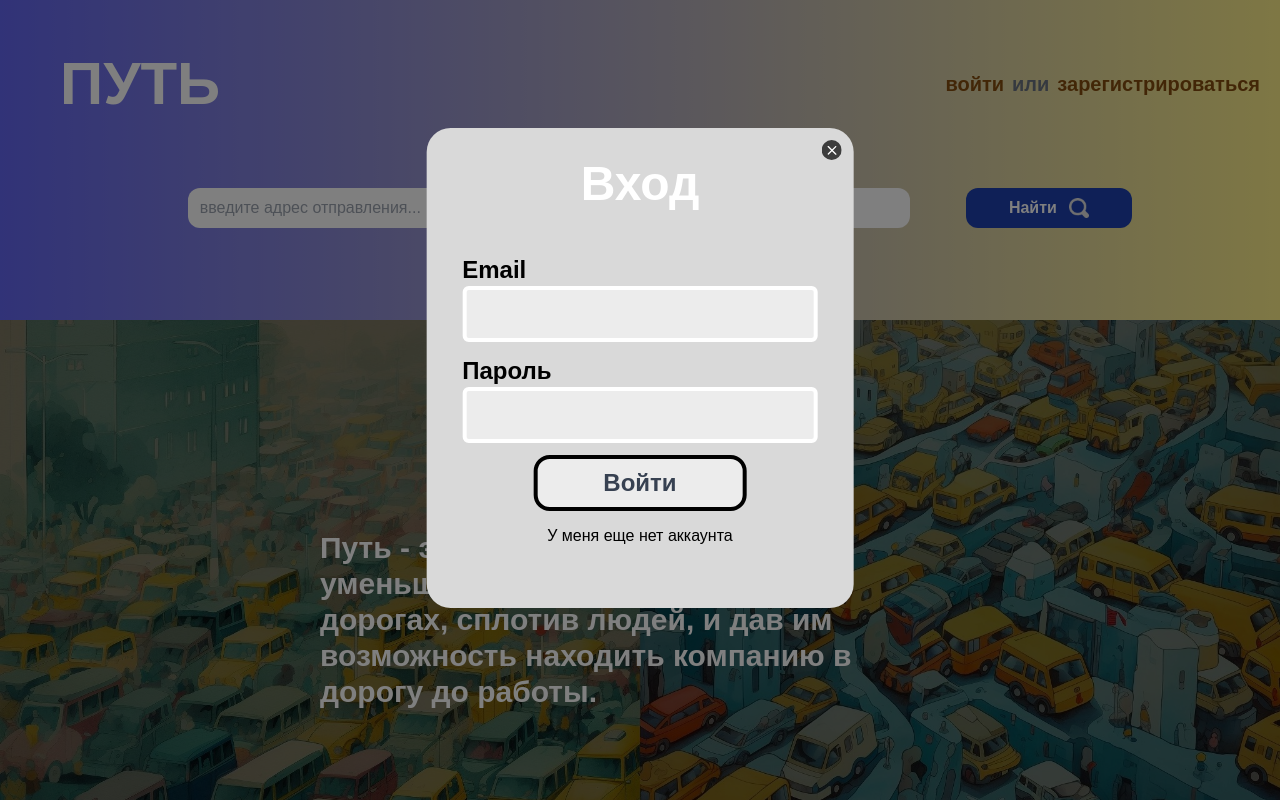
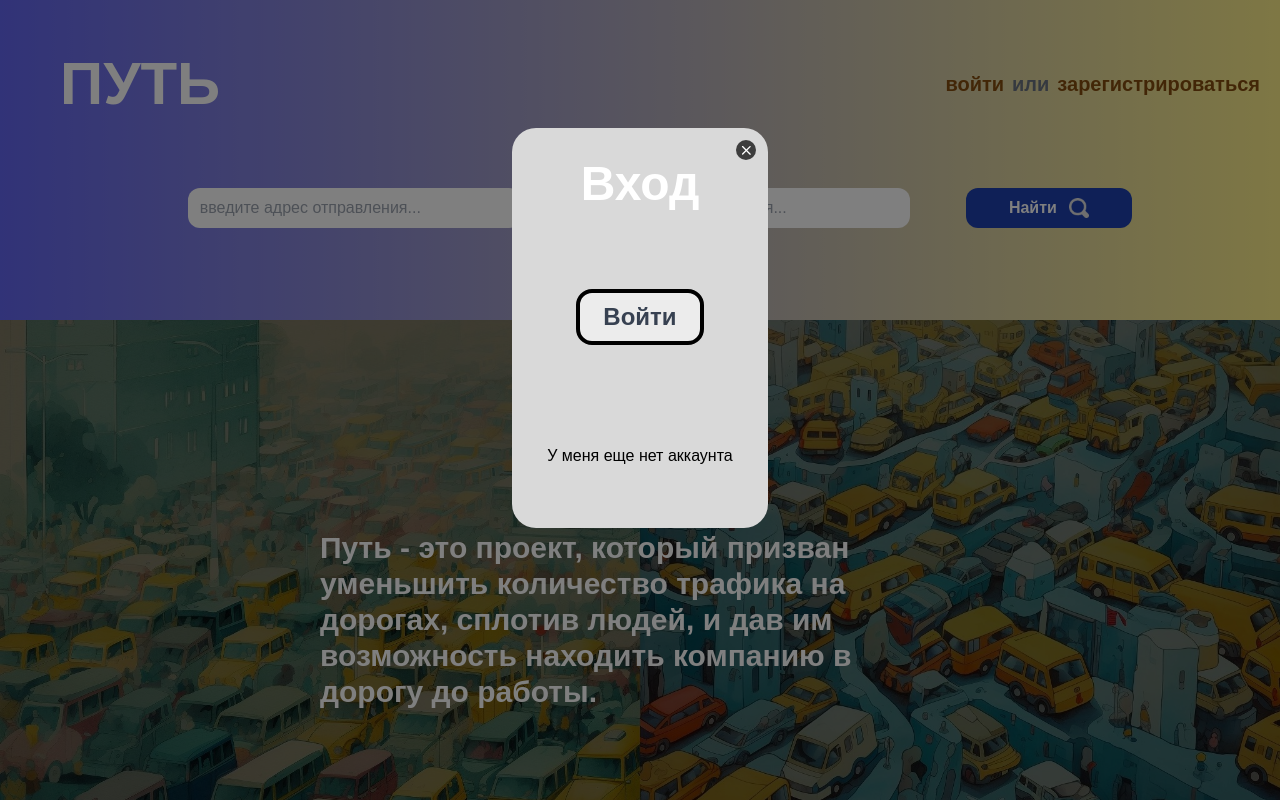
Before and after one commit to BlackSquareShip/Way, a React (Create React App) app: page / in a window 1280 px wide. Both pictures are taken after a click on the link "войти". Shown: the top 800 px of the page. Built offline with nearby package versions, Linux system fonts and the light colour scheme.

Commit message:
change by aleksey

```diff
--- a/src/components/Forms/ModalInput.tsx
+++ b/src/components/Forms/ModalInput.tsx
@@ -1,17 +1,24 @@
-interface inputProps{
-    inputId: string,
-    inputType: string,
-    labelText: string,
+import React, {ChangeEvent} from "react";
+
+interface InputProps {
+    inputId: string
+    value: string
+    labelText: string
     name: string
-    handleChange: (event : React.FormEvent) => void
+    type: string
+    handleChange: (e: ChangeEvent<HTMLInputElement>, type: string) => void
 }
 
-export function ModalInput({inputId, inputType, labelText, name, handleChange} : inputProps){
-    return(
+export function ModalInput({inputId, value,name, labelText, type, handleChange}: InputProps) {
+    return (
         <div className="flex flex-col w-5/6 m-auto">
-            <label htmlFor={inputId}  className="text-black text-2xl font-bold">{labelText}</label>
-            <input  type={inputType} name={name}  id={inputId} onChange={handleChange}
-            className="pl-3 text-gray-700 font-bold text-xl bg-[#ECECEC] h-14 rounded-xl border-4 border-white outline-none" />
+            <label htmlFor={inputId} className="text-black text-2xl font-bold">{labelText}</label>
+            <input type={type} name={inputId} id={inputId}
+                   className="pl-3 text-gray-700 font-bold text-xl bg-[#ECECEC]
+                     h-14 rounded-xl border-4 border-white outline-none"
+                   onChange={(e) => handleChange(e, name)}
+                   value={value}
+            />
         </div>
     )
 }
--- a/src/components/Forms/RegistrationForm.tsx
+++ b/src/components/Forms/RegistrationForm.tsx
@@ -1,51 +1,50 @@
-import { useState } from "react";
-import { ModalInput } from "./ModalInput";
-import { IUser } from "../../models/User";
+import React, {ChangeEvent, useState} from "react";
+import {ModalInput} from "./ModalInput";
+import {IUser} from "../../models/User";
 import axios from 'axios';
 
-const User: IUser= {
+const User = {
     fio: "",
     email: "",
     password: ""
 }
 
+export function RegistrationForm() {
+    const [formData, setFormData] = useState<IUser>(User);
+    console.log(formData)
 
-
-export function RegistrationForm(){
-    const [state, setState] = useState({User});
-
-    const handleSubmit = (event : React.FormEvent) => {
+    const handleSubmit = (event: React.FormEvent) => {
         event.preventDefault();
 
-        const response = axios.post<IUser>("http://localhost:3030", User)
+        // const response = axios.post<IUser>("http://localhost:3030/users/createUser", state).then()
 
         // onCreate((await response).data)
     };
 
-    const handleChange = (event : any) => {
-      const fio = event.target.fio;
-      const email = event.target.email;
-      const password = event.target.password;
-      User.fio = fio
-      User.email = email
-      User.password = password
-      setState({User});
+    const handleChange = (event: ChangeEvent<HTMLInputElement>, field: string) => {
+
+        setFormData(prev => ({...prev, [field]: event.target.value}))
+
     };
 
 
     return (
-        <form className="w-full h-5/6 flex flex-col mb-10">
+        <form className="w-full h-5/6 flex flex-col mb-10" onSubmit={handleSubmit}>
 
-            <ModalInput inputId="fioField" inputType="text" labelText="ФИО" name="fio" handleChange={handleChange}/>
+            <ModalInput inputId="fioField" name='fio' value={formData.fio} labelText="ФИО" type="text"
+                        handleChange={handleChange}/>
 
-            <ModalInput inputId="loginField" inputType="text" labelText="Email" name="email"  handleChange={handleChange}/>
+            {/*<ModalInput inputId="loginField" inputType="text" labelText="Email" name="email"*/}
+            {/*            handleChange={handleChange}/>*/}
 
-            <ModalInput inputId="passwordField" inputType="password" labelText="Пароль" name="password"  handleChange={handleChange}/>
+            {/*<ModalInput inputId="passwordField" inputType="password" labelText="Пароль" name="password"*/}
+            {/*            handleChange={handleChange}/>*/}
 
-            <ModalInput inputId="passwordConfirmField" inputType="password" labelText="Подтвердите пароль" name=""  handleChange={handleChange}/>
+            {/*<ModalInput inputId="passwordConfirmField" inputType="password" labelText="Подтвердите пароль" name=""*/}
+            {/*            handleChange={handleChange}/>*/}
 
-            <input type="submit" value="Зарегистрироваться" onSubmit={handleSubmit}
-                className="cursor-pointer w-1/2 m-auto text-gray-700 font-bold text-2xl bg-[#ECECEC] h-16 rounded-2xl border-[4px] border-black
+            <input type="submit" value="Зарегистрироваться"
+                   className="cursor-pointer w-1/2 m-auto text-gray-700 font-bold text-2xl bg-[#ECECEC] h-16 rounded-2xl border-[4px] border-black
                 hover:bg-white hover:text-black"/>
             <a className="text-black m-auto mb-2" href="">У меня уже есть аккаунт</a>
         </form>
--- a/src/components/Modals/LoginPage.tsx
+++ b/src/components/Modals/LoginPage.tsx
@@ -1,32 +1,42 @@
+
+import {useState} from "react";
 
 interface modalProps {
     onClose: () => void;
 }
 
 export function LoginPage({onClose}: modalProps){
+
+    const [formValues, setFormValues] = useState({
+        email: "",
+        password: ""
+    })
+
+
+    const formHandler = ({e, type}: { e: any, type: any }) => {
+        setFormValues((prev) => ({
+            ...prev,
+            [type]: e.target.value
+        }));
+    }
+
     // const inputStyle = "bg-[#ECECEC] h-14 w-5/6 m-auto rounded-md border-4 border-white"
     return(
         <>
         <div className={"fixed bg-black/50 top-0 right-0 left-0 bottom-0"}  onClick={onClose}/>
-        <div className={"flex flex-col items-center justify-between w-1/3 h-3/5 rounded-3xl bg-[#D9D9D9] absolute top-32 left-1/2 -translate-x-1/2"}>
+        <div className={"flex flex-col items-center justify-between w-1/5 h-1/2 rounded-3xl bg-[#D9D9D9] absolute top-32 left-1/2 -translate-x-1/2"}>
             <div className="h-5 w-5 bg-[url('../public/icons/close.svg')] bg-contain bg-center cursor-pointer absolute right-3 top-3" onClick={onClose}/>
             <h1 className="text-5xl text-white font-bold m-8">Вход</h1>
             <form className="w-full h-4/6 flex flex-col mb-10">
-                <div className="flex flex-col w-5/6 m-auto">
-                    <label htmlFor="loginField" className="text-black text-2xl font-bold">Email</label>
-                    <input  type="text"
-                            name="loginField" id="loginField"
-                            className="pl-3 text-gray-700 font-bold text-xl bg-[#ECECEC] h-14 rounded-md border-4 border-white outline-none"
-                    />
-                </div>
-
-                <div className="flex flex-col w-5/6 m-auto">
-                    <label htmlFor="loginField" className="text-black text-2xl font-bold">Пароль</label>
-                    <input  type="password"
-                            name="loginField" id="loginField"
-                            className="pl-3 text-gray-700 font-bold text-xl bg-[#ECECEC] h-14 rounded-md border-4 border-white outline-none"
-                    />
-                </div>
+                {/*<ModalInput id="loginField" labelText="Email" type="text" field={"email"} onChange={(e : any) => formHandler({*/}
+                {/*    e: e,*/}
+                {/*    type: "email"*/}
+                {/*})}/>*/}
+                {/*<ModalInput id="passwordField" labelText="Пароль" field={"fio"}*/}
+                {/*            type="password" onChange={(e : any) => formHandler({*/}
+                {/*    e: e,*/}
+                {/*    type: "email"*/}
+                {/*})}/>*/}
 
                 <input type="button" value="Войти"
                     className="cursor-pointer w-1/2 m-auto text-gray-700 font-bold text-2xl bg-[#ECECEC] h-14 rounded-2xl border-[4px] border-black
```
